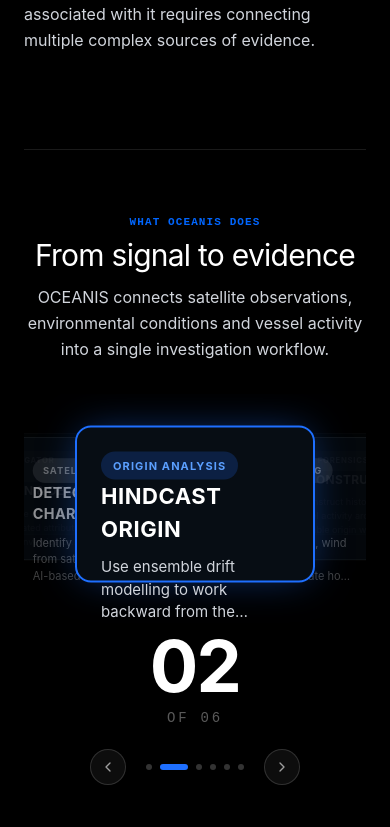
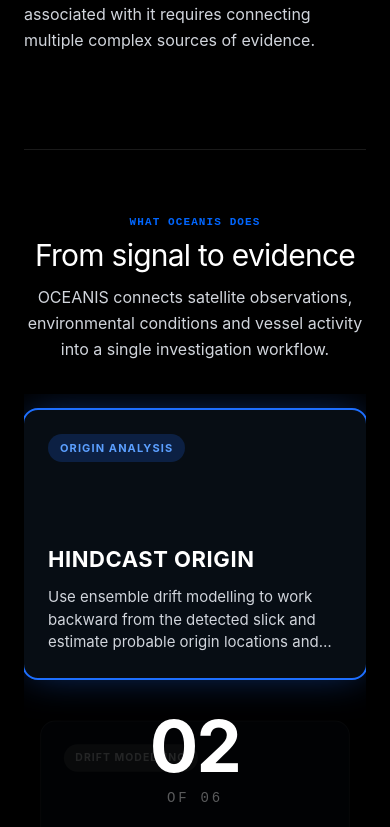
Before and after one commit to Prnjall/Oceanis, a React (Vite) app: page / in a window 390 px wide. Shown: the part 1544-2371 px from the top of the page. Built offline with nearby package versions, Linux system fonts and the light colour scheme.

Commit message:
Final mobile responsiveness pass across all components

```diff
--- a/src/components/landing/LaunchCta.tsx
+++ b/src/components/landing/LaunchCta.tsx
@@ -26,12 +26,12 @@
           whileInView={{ opacity: 1, scale: 1 }}
           viewport={{ once: true }}
           transition={{ duration: 0.6, delay: 0.2 }}
-          className="flex flex-wrap items-center gap-4 shrink-0"
+          className="flex flex-col sm:flex-row items-stretch sm:items-center gap-4 shrink-0 w-full md:w-auto mt-6 md:mt-0"
         >
-          <a className="inline-flex items-center justify-center px-8 py-4 bg-white text-primary text-xs uppercase tracking-widest font-bold hover:bg-gray-200 transition-colors rounded-none" href="#">
+          <a className="inline-flex items-center justify-center px-8 py-4 bg-white text-primary text-xs uppercase tracking-widest font-bold hover:bg-gray-200 transition-colors rounded-none w-full sm:w-auto text-center" href="#">
             Launch Investigation Console →
           </a>
-          <a className="inline-flex items-center justify-center px-8 py-4 border border-gray-600 text-white text-xs uppercase tracking-widest font-bold hover:bg-white/10 transition-colors rounded-none" href="#">
+          <a className="inline-flex items-center justify-center px-8 py-4 border border-gray-600 text-white text-xs uppercase tracking-widest font-bold hover:bg-white/10 transition-colors rounded-none w-full sm:w-auto text-center" href="#">
             Schedule Operational Demo
           </a>
         </motion.div>
--- a/src/components/landing/OilSpillHistory.tsx
+++ b/src/components/landing/OilSpillHistory.tsx
@@ -200,7 +200,7 @@
           whileInView={{ opacity: 1, y: 0 }}
           viewport={{ once: true }}
           transition={{ duration: 0.8 }}
-          className="w-full lg:w-[70%] relative rounded-xl overflow-hidden border border-white/5 bg-black min-h-[450px]"
+          className="w-full lg:w-[70%] relative rounded-xl overflow-hidden border border-white/5 bg-black min-h-[350px] lg:min-h-[450px]"
         >
           {/* Region label */}
           <div className="absolute top-4 left-6 z-10 pointer-events-none">
--- a/src/components/ui/circular-carousel.tsx
+++ b/src/components/ui/circular-carousel.tsx
@@ -61,8 +61,38 @@
   [3]:  { angleDeg: 0,   scale: 0.50, opacity: 0.0,  zIndex: 1 },    // back (hidden behind active)
 };
 
-function computePosition(slot: number, rX: number, rY: number) {
+function computePosition(slot: number, rX: number, rY: number, isMobile?: boolean, cardH?: number) {
   const style = SLOT_STYLES[slot] ?? SLOT_STYLES[3];
+
+  if (isMobile && cardH) {
+    // Vertical arrangement on mobile: no overlapping, active card in center
+    // Inactive cards slide vertically out of bounds and are clipped by overflow-hidden
+    let y = 0;
+    let opacity = 0;
+    let scale = 0.9;
+    let zIndex = 1;
+
+    const offset = cardH + 40; // Ensure complete separation (no overlap)
+
+    if (slot === 0) {
+      y = 0; opacity = 1; scale = 1; zIndex = 10;
+    }
+    else if (slot === -1) {
+      y = -offset; opacity = 0.3; scale = 0.95; zIndex = 5;
+    }
+    else if (slot === 1) {
+      y = offset; opacity = 0.3; scale = 0.95; zIndex = 5;
+    }
+    else if (slot === -2) {
+      y = -(offset * 2); opacity = 0; scale = 0.9; zIndex = 1;
+    }
+    else if (slot === 2) {
+      y = (offset * 2); opacity = 0; scale = 0.9; zIndex = 1;
+    }
+
+    return { x: 0, y, scale, opacity, zIndex };
+  }
+
   const rad = (style.angleDeg * Math.PI) / 180;
   return {
     x: Math.sin(rad) * rX,
@@ -90,20 +120,21 @@
 
   // ── Responsive dimensions ──────────────────────────────────────────────────
   const [dims, setDims] = useState({
-    rX: 620, rY: 100, cardW: 360, cardH: 220, trackH: 420,
+    rX: 620, rY: 100, cardW: 360, cardH: 220, trackH: 420, isMobile: false
   });
 
   useEffect(() => {
     const measure = () => {
       const vw = window.innerWidth;
-      if (vw < 640) {
-        setDims({ rX: 180, rY: 40, cardW: 220, cardH: 145, trackH: 220 });
+      if (vw < 768) {
+        // Vertical mobile layout (cards do not overlap, active is larger)
+        setDims({ rX: 0, rY: 0, cardW: Math.min(vw - 64, 340), cardH: 260, trackH: 300, isMobile: true });
       } else if (vw < 1024) {
-        setDims({ rX: 320, rY: 60, cardW: 260, cardH: 165, trackH: 280 });
+        setDims({ rX: 320, rY: 60, cardW: 260, cardH: 165, trackH: 280, isMobile: false });
       } else if (vw < 1440) {
-        setDims({ rX: 460, rY: 80, cardW: 300, cardH: 195, trackH: 360 });
+        setDims({ rX: 460, rY: 80, cardW: 300, cardH: 195, trackH: 360, isMobile: false });
       } else {
-        setDims({ rX: 620, rY: 100, cardW: 360, cardH: 220, trackH: 420 });
+        setDims({ rX: 620, rY: 100, cardW: 360, cardH: 220, trackH: 420, isMobile: false });
       }
     };
     measure();
@@ -171,7 +202,7 @@
       >
         {items.map((item, i) => {
           const currentSlot = getSlot(i, activeIndex, total);
-          const pos = computePosition(currentSlot, dims.rX, dims.rY);
+          const pos = computePosition(currentSlot, dims.rX, dims.rY, dims.isMobile, dims.cardH);
           const isActive = currentSlot === 0;
 
           return (
```
